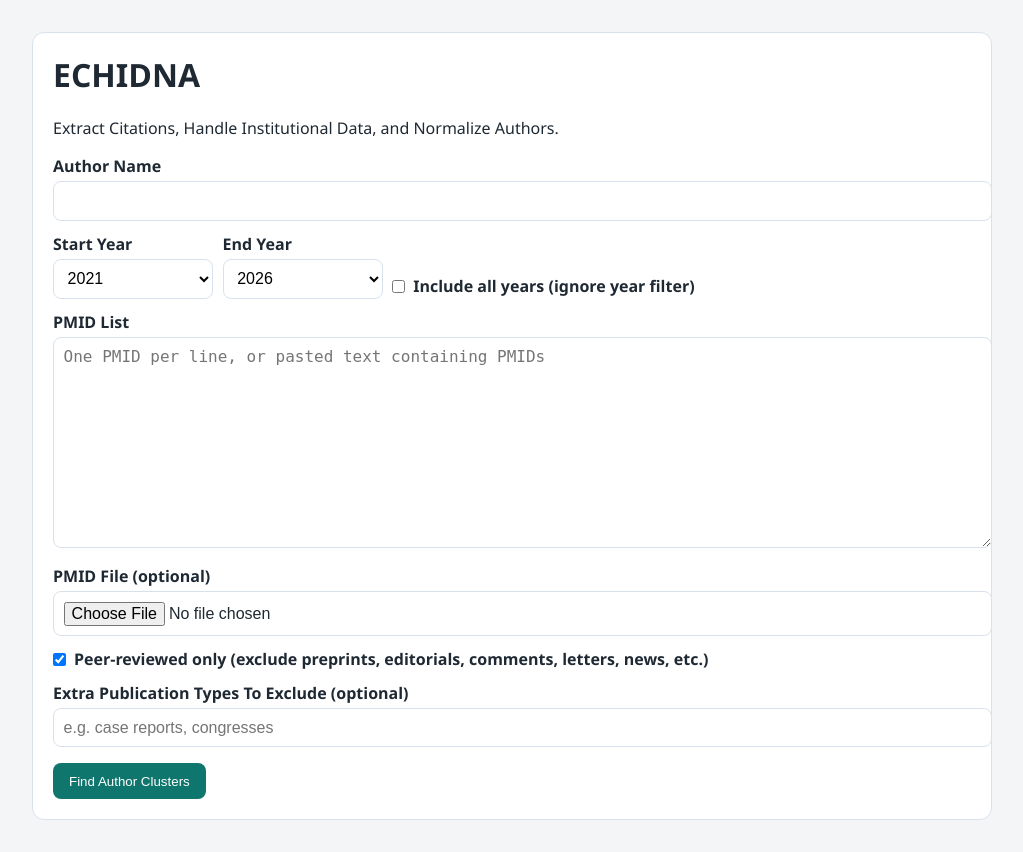
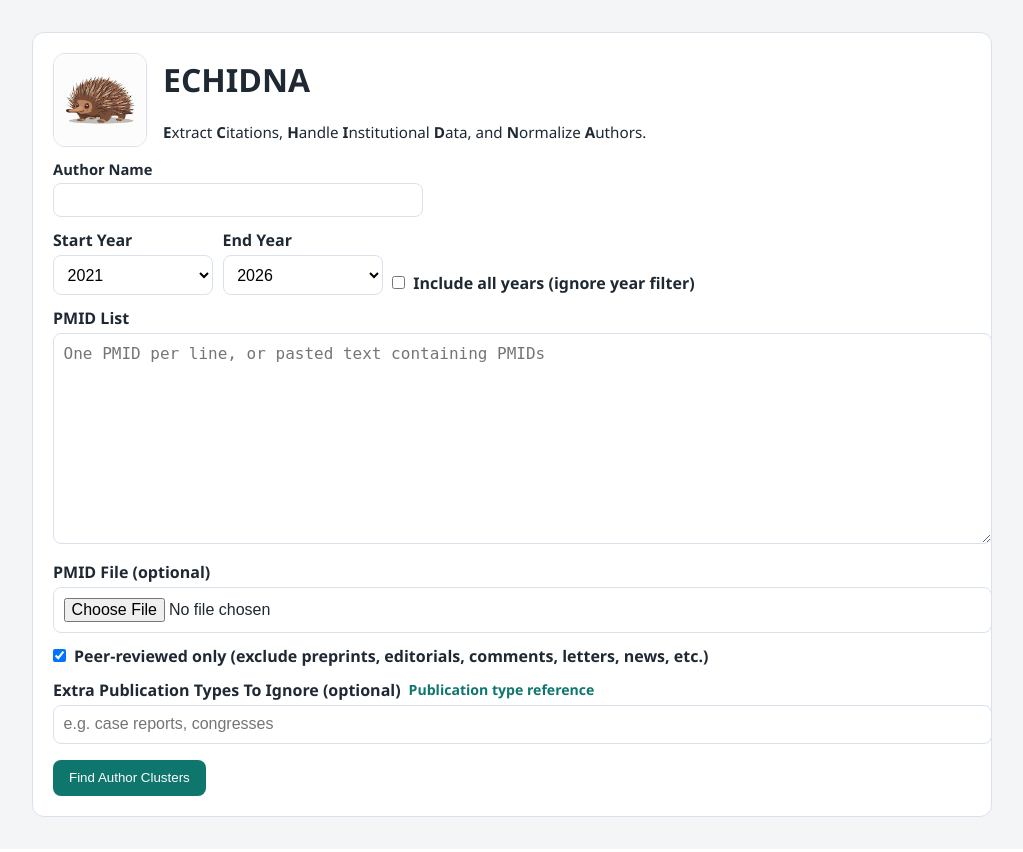
Before and after one commit to jeff47/echidna, a FastAPI app: page / in a window 1280 px wide. Shown: the whole page, without its empty margins (128-1151 px from the left). After the commit the page ends 817 px from the top, so only its background shows below. Run offline with FastAPI, Linux system fonts and the light colour scheme; some libraries are stand-ins or nearby versions.

Commit message:
Added icon, fixed name.  Moved download button on final page.

```diff
--- a/app/main.py
+++ b/app/main.py
@@ -13,7 +13,7 @@ from pathlib import Path
 from typing import Any
 
 from fastapi import FastAPI, File, Form, HTTPException, Request, UploadFile
-from fastapi.responses import HTMLResponse, Response
+from fastapi.responses import FileResponse, HTMLResponse, Response
 from fastapi.templating import Jinja2Templates
 
 from app.logic import (
@@ -60,6 +60,8 @@ class RunState:
 RUNS: dict[str, RunState] = {}
 RUN_ID_PATTERN = re.compile(r"^[a-f0-9]{32}$")
 YEAR_OPTION_MIN = 1950
+PROJECT_ROOT = Path(__file__).resolve().parent.parent
+LANDING_IMAGE_PATH = PROJECT_ROOT / "echidna.jpg"
 
 
 def _to_author_list(citation: Citation) -> str:
@@ -859,6 +861,13 @@ def index(request: Request) -> HTMLResponse:
     )
 
 
+@app.get("/echidna.jpg", include_in_schema=False)
+def landing_image() -> FileResponse:
+    if not LANDING_IMAGE_PATH.is_file():
+        raise HTTPException(status_code=404, detail="echidna.jpg not found")
+    return FileResponse(LANDING_IMAGE_PATH, media_type="image/jpeg")
+
+
 @app.post("/disambiguate", response_class=HTMLResponse)
 def disambiguate(
     request: Request,
--- a/templates/index.html
+++ b/templates/index.html
@@ -17,8 +17,14 @@
     main { max-width: 960px; margin: 2rem auto; padding: 0 1rem; }
     .card { background: var(--card); border: 1px solid var(--border); border-radius: 12px; padding: 1.25rem; }
     h1 { margin-top: 0; }
+    .brand { display: flex; align-items: center; gap: 1rem; margin-bottom: 0.4rem; }
+    .brand img { width: 92px; height: 92px; object-fit: cover; border-radius: 12px; border: 1px solid var(--border); }
+    .brand .tagline { margin: 0.35rem 0 0; font-size: 0.95rem; }
+    .brand .tagline strong { font-weight: 700; }
     label { display: block; margin: 0.75rem 0 0.25rem; font-weight: 600; }
     input, textarea, select { width: 100%; padding: 0.6rem; border: 1px solid var(--border); border-radius: 8px; font-size: 1rem; background: white; }
+    .author-label { font-size: 0.92rem; }
+    .author-input { max-width: 22rem; font-size: 0.92rem; padding: 0.5rem; }
     .year-select { width: 10rem; max-width: 100%; }
     .checkbox-row { display: flex; align-items: center; gap: 0.5rem; font-weight: 600; }
     .checkbox-row input[type="checkbox"] { width: auto; padding: 0; margin: 0; border: none; }
@@ -26,20 +32,31 @@
     .year-field { display: flex; flex-direction: column; }
     .year-field label { margin-top: 0.75rem; }
     .year-inline-toggle { margin: 0 0 0.1rem; white-space: nowrap; }
+    .inline-label { display: flex; align-items: center; gap: 0.5rem; flex-wrap: wrap; }
+    .inline-label a { font-size: 0.88rem; color: #0f766e; text-decoration: none; }
+    .inline-label a:hover { text-decoration: underline; }
     button { margin-top: 1rem; background: var(--accent); color: white; border: none; padding: 0.65rem 1rem; border-radius: 8px; cursor: pointer; }
     .error { color: #b42318; margin-top: 0.5rem; }
-    @media (max-width: 700px) { .year-row { align-items: stretch; } }
+    @media (max-width: 700px) {
+      .year-row { align-items: stretch; }
+      .author-input { max-width: 100%; }
+    }
   </style>
 </head>
 <body>
 <main>
   <div class="card">
-    <h1>ECHIDNA</h1>
-    <p>Extract Citations, Handle Institutional Data, and Normalize Authors.</p>
+    <div class="brand">
+      <img src="/echidna.jpg" alt="ECHIDNA logo">
+      <div>
+        <h1>ECHIDNA</h1>
+        <p class="tagline"><strong>E</strong>xtract <strong>C</strong>itations, <strong>H</strong>andle <strong>I</strong>nstitutional <strong>D</strong>ata, and <strong>N</strong>ormalize <strong>A</strong>uthors.</p>
+      </div>
+    </div>
     {% if error %}<p class="error">{{ error }}</p>{% endif %}
     <form method="post" action="/disambiguate" enctype="multipart/form-data">
-      <label for="author_name">Author Name</label>
-      <input id="author_name" name="author_name" value="{{ author_name }}" required>
+      <label for="author_name" class="author-label">Author Name</label>
+      <input id="author_name" class="author-input" name="author_name" value="{{ author_name }}" required>
 
       <div class="year-row">
         <div class="year-field">
@@ -75,7 +92,10 @@
         Peer-reviewed only (exclude preprints, editorials, comments, letters, news, etc.)
       </label>
 
-      <label for="extra_excluded_types">Extra Publication Types To Exclude (optional)</label>
+      <label for="extra_excluded_types" class="inline-label">
+        Extra Publication Types To Ignore (optional)
+        <a href="https://www.nlm.nih.gov/mesh/pubtypes.html" target="_blank" rel="noopener">Publication type reference</a>
+      </label>
       <input id="extra_excluded_types" name="extra_excluded_types" value="{{ extra_excluded_types }}" placeholder="e.g. case reports, congresses">
 
       <button type="submit">Find Author Clusters</button>
```
Also changed, not shown: templates/report.html (+11 -2 lines), echidna.jpg (added).
